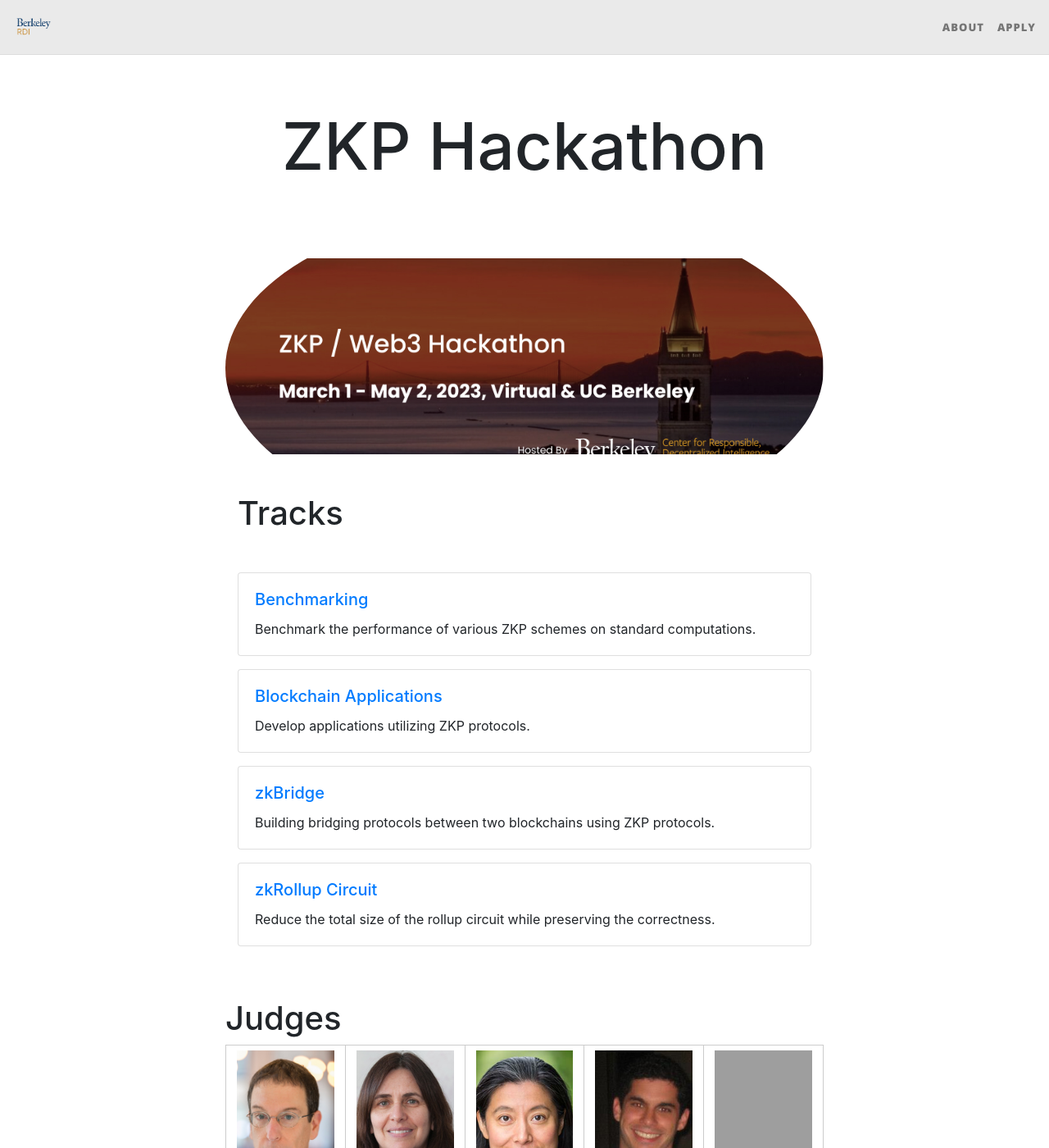
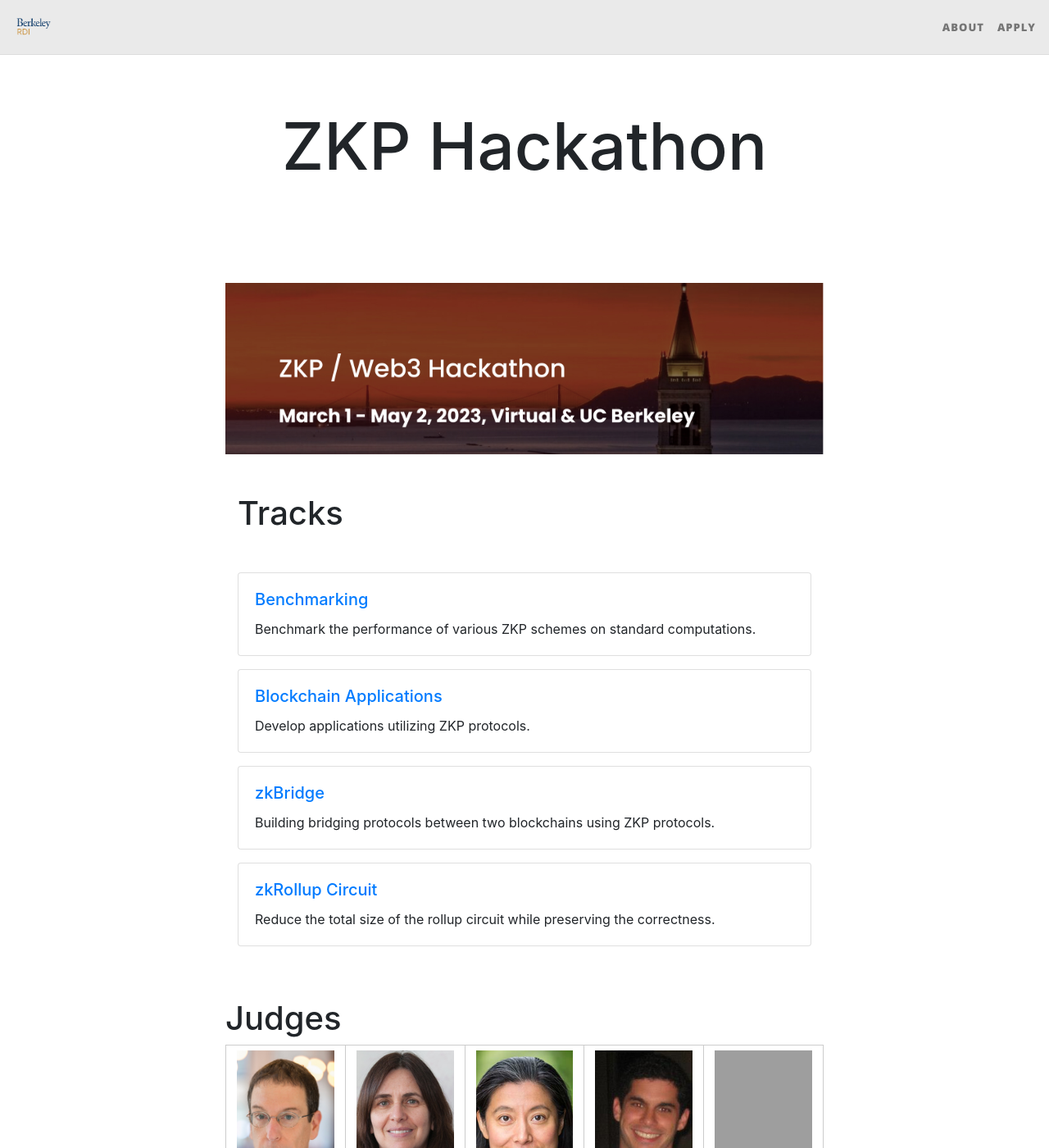
Before and after one commit to rdi-berkeley/zkp-web3-hackathon, a Jekyll site: the page built from index.md, in a window 1280 px wide and 1400 px high. Shown: the whole window at 82% size. Built offline with Jekyll 4.4.1, drawn with Linux system fonts in a browser that asks for light colours; nearby versions of some CDN libraries; grey boxes are pictures that could not be loaded.

Commit message:
Update home.html

```diff
--- a/_layouts/home.html
+++ b/_layouts/home.html
@@ -19,9 +19,8 @@ layout: page
 
   .banner img {
     width: 170%;
-    height: 130%;
+    height: 150%;
     object-fit: contain;
-    border-radius: 50%;
     margin: 0 auto;
   }
 </style>
```
